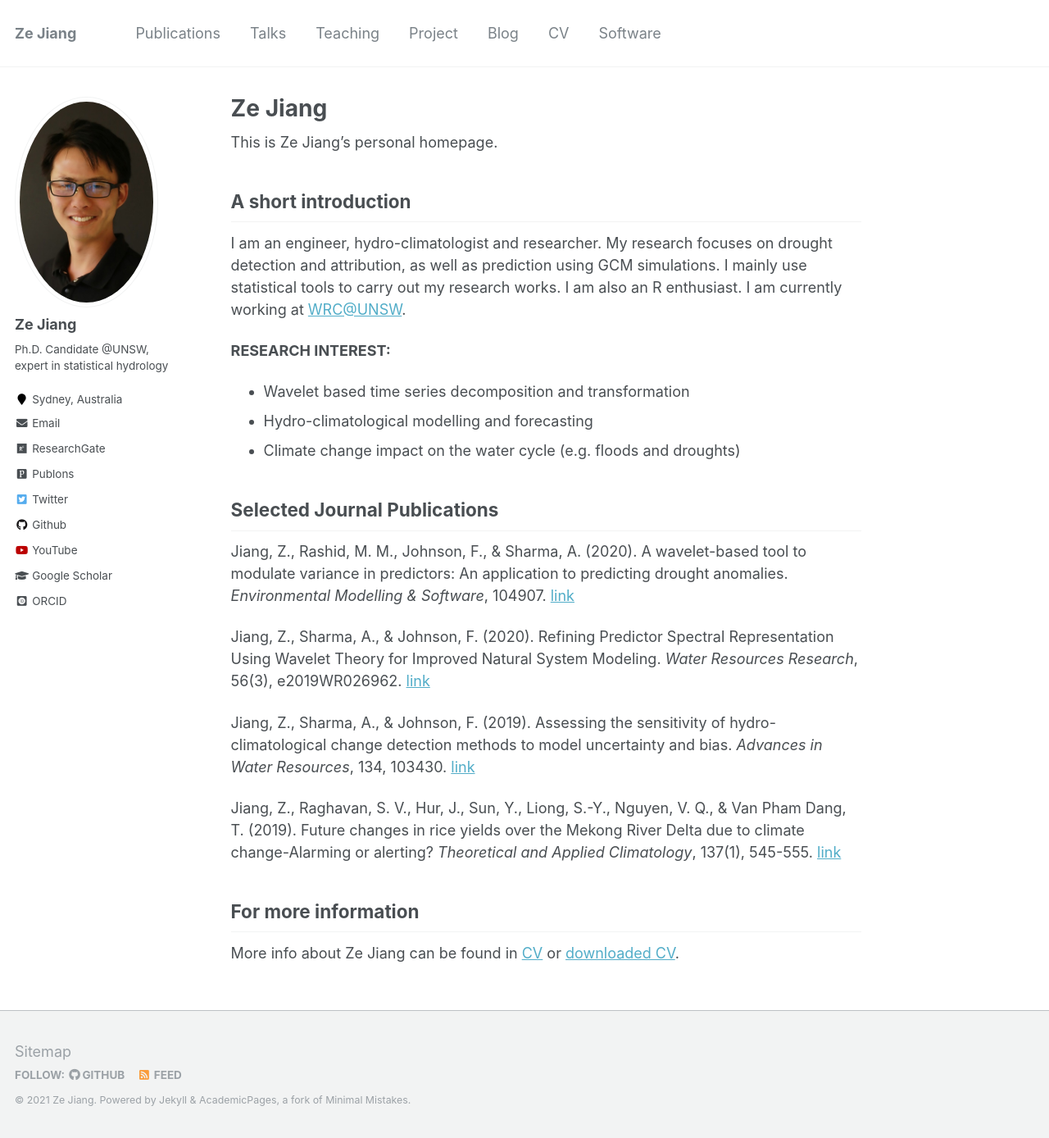
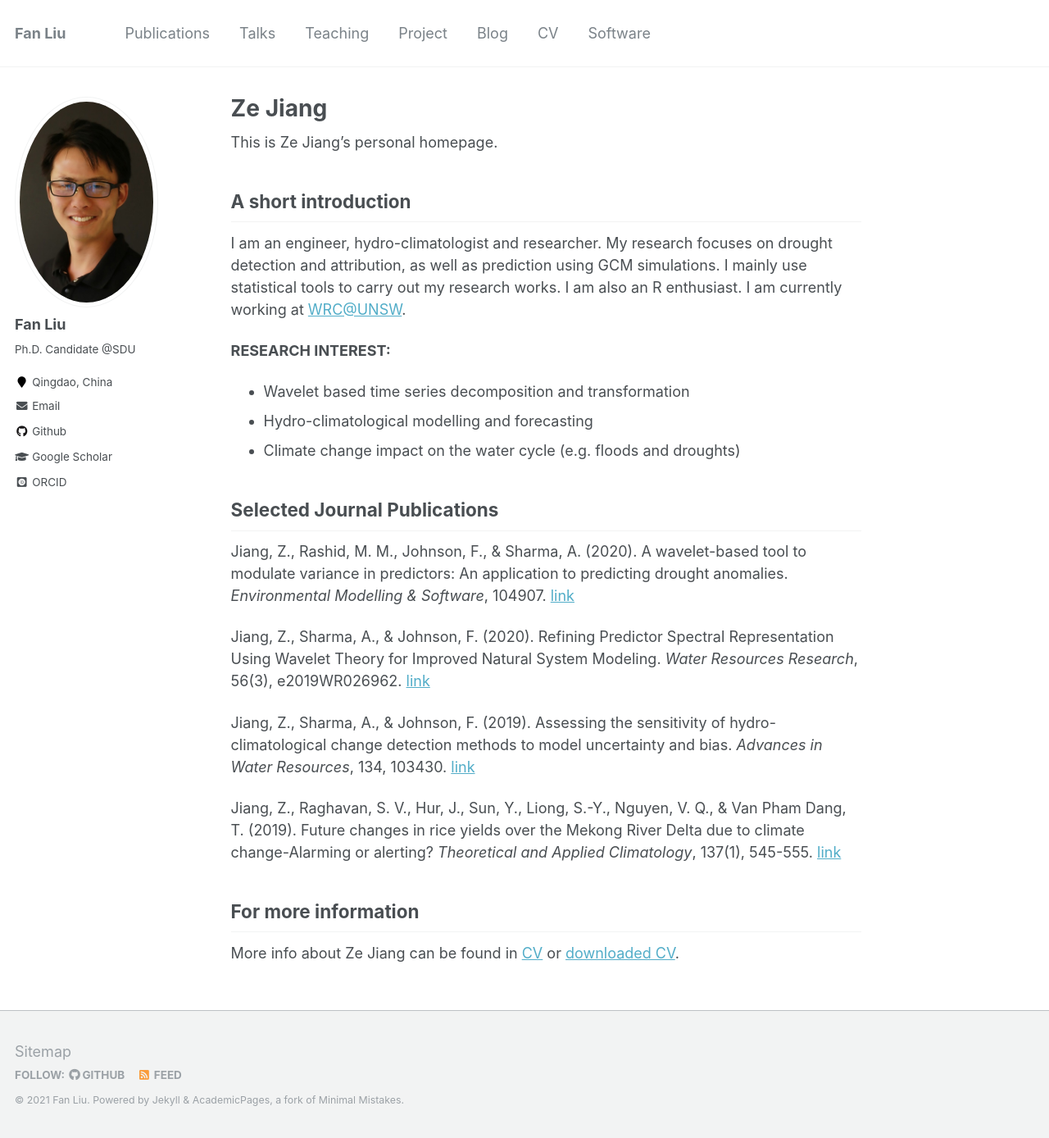
Before and after one commit to liufancs/liufancs.github.io, a Jekyll site: the page built from _pages/about.md, in a window 1280 px wide and 1388 px high. Shown: the whole window at 82% size. Built offline with Jekyll 4.4.1, drawn with Linux system fonts in a browser that asks for light colours; some web fonts are replaced.

Commit message:
Update _config.yml

```diff
--- a/_config.yml
+++ b/_config.yml
@@ -7,13 +7,13 @@
 
 # Site Settings
 locale                   : "en-US"
-title                    : "Ze Jiang"
+title                    : "Fan Liu"
 title_separator          : "-"
-name                     : &name "Ze Jiang"
-description              : &description "Ph.D. Candidate @UNSW, Sydney, Australia"
-url                      : https://zejiangunsw.ml #https://zejiang-unsw.github.io # the base hostname & protocol for your site e.g. "https://mmistakes.github.io"
+name                     : &name "Fan Liu"
+description              : &description "Ph.D. Candidate @SDU, Qingdao, China"
+url                      : https://liufancs.ml #https://zejiang-unsw.github.io # the base hostname & protocol for your site e.g. "https://mmistakes.github.io"
 baseurl                  : "" # the subpath of your site, e.g. "/blog"
-repository               : "zejiang-unsw.github.io"
+repository               : "liufancs.github.io"
 teaser                   :  # filename of teaser fallback teaser image placed in /images/, .e.g. "500x300.png"
 breadcrumbs              : false # true, false (default)
 words_per_minute         : 160
@@ -80,16 +80,16 @@ analytics:
 
 # Site Author
 author:
-  name             : "Ze Jiang"
+  name             : "Fan Liu"
   avatar           : "profile.jpg"
-  bio              : "Ph.D. Candidate @UNSW, expert in statistical hydrology"
-  location         : "Sydney, Australia"
+  bio              : "Ph.D. Candidate @SDU"
+  location         : "Qingdao, China"
   employer         :
   pubmed           : #"https://www.ncbi.nlm.nih.gov/pubmed/?term=john+snow"
-  googlescholar    : "https://scholar.google.com/citations?user=4iVouPYAAAAJ&hl=en"
-  email            : "ze.jiang@unsw.edu.au"
-  researchgate     : "https://www.researchgate.net/profile/Ze_Jiang3"
-  publons          : "https://publons.com/researcher/3963266/ze-jiang/"
+  googlescholar    : "https://scholar.google.com/citations?user=qjECBscAAAAJ&hl=zh-CN"
+  email            : "liufancs@gmail.com"
+  researchgate     :
+  publons          :
   uri              :
   bitbucket        :
   codepen          :
@@ -97,24 +97,24 @@ author:
   flickr           :
   facebook         :
   foursquare       :
-  github           : "zejiang-unsw"
+  github           : "liufancs"
   google_plus      :
   keybase          :
   instagram        :
   impactstory      : #"https://profiles.impactstory.org/u/xxxx-xxxx-xxxx-xxxx"
   lastfm           :
   linkedin         :
-  orcid            : "http://orcid.org/0000-0002-3472-0829"
+  orcid            : "http://orcid.org/0000-0002-4547-3982"
   pinterest        :
   soundcloud       :
   stackoverflow    : #"http://stackoverflow.com/users/123456/username"
   steam            :
   tumblr           :
-  twitter          : "ZeJiang3"
+  twitter          :
   vine             :
   weibo            :
   xing             :
-  youtube          : "UCDgVmJEzD5czbTlTdVVewKA"
+  youtube          :
   wikipedia        :
 
 # Reading Files
```
